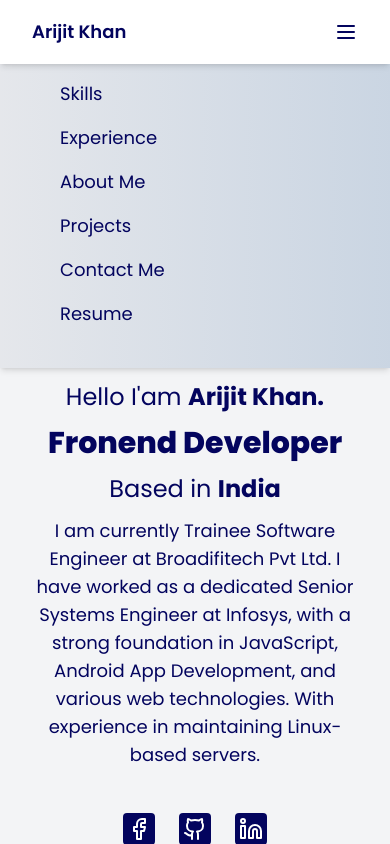
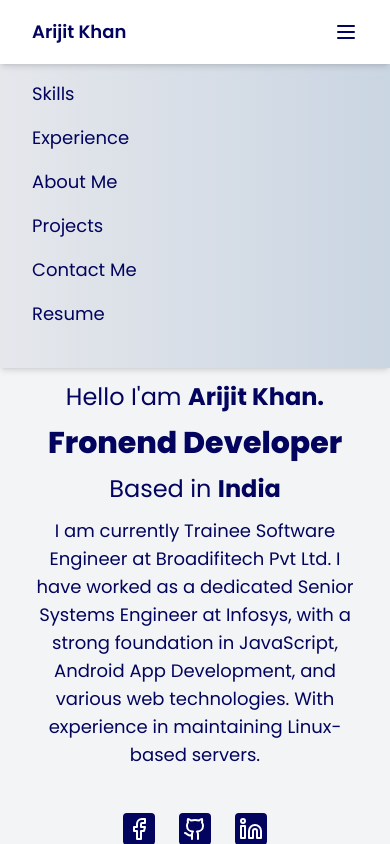
Before and after one commit to Arijitkhan99git/my-portfolio, a React (Vite) app: page / in a window 390 px wide. Both pictures are taken after a click on the button 346 px from the left and 32 px from the top of the page. Shown: the top 844 px of the page. Built offline with nearby package versions, Linux system fonts and the light colour scheme.

Commit message:
Modify padding on Header

```diff
--- a/src/header/Header.jsx
+++ b/src/header/Header.jsx
@@ -58,7 +58,7 @@ function Header() {
 
         </div>
 
-        <div className={`${isMenuOpen ? 'block': 'hidden' } md:hidden bg-gradient-to-r from-gray-200  to-slate-300 pt-20 pb-10 px-15`}>
+        <div className={`${isMenuOpen ? 'block': 'hidden' } md:hidden bg-gradient-to-r from-gray-200  to-slate-300 pt-20 pb-10 px-8`}>
           <div className='flex flex-col gap-4  poppins-regular text-lg text-primary'>
             <Link to='skills' onClick={closeMenu} smooth={true} duration={500} className='cursor-pointer'>Skills</Link>
             <Link to='experience' onClick={closeMenu} smooth={true} duration={500} className='cursor-pointer'>Experience</Link>
```
